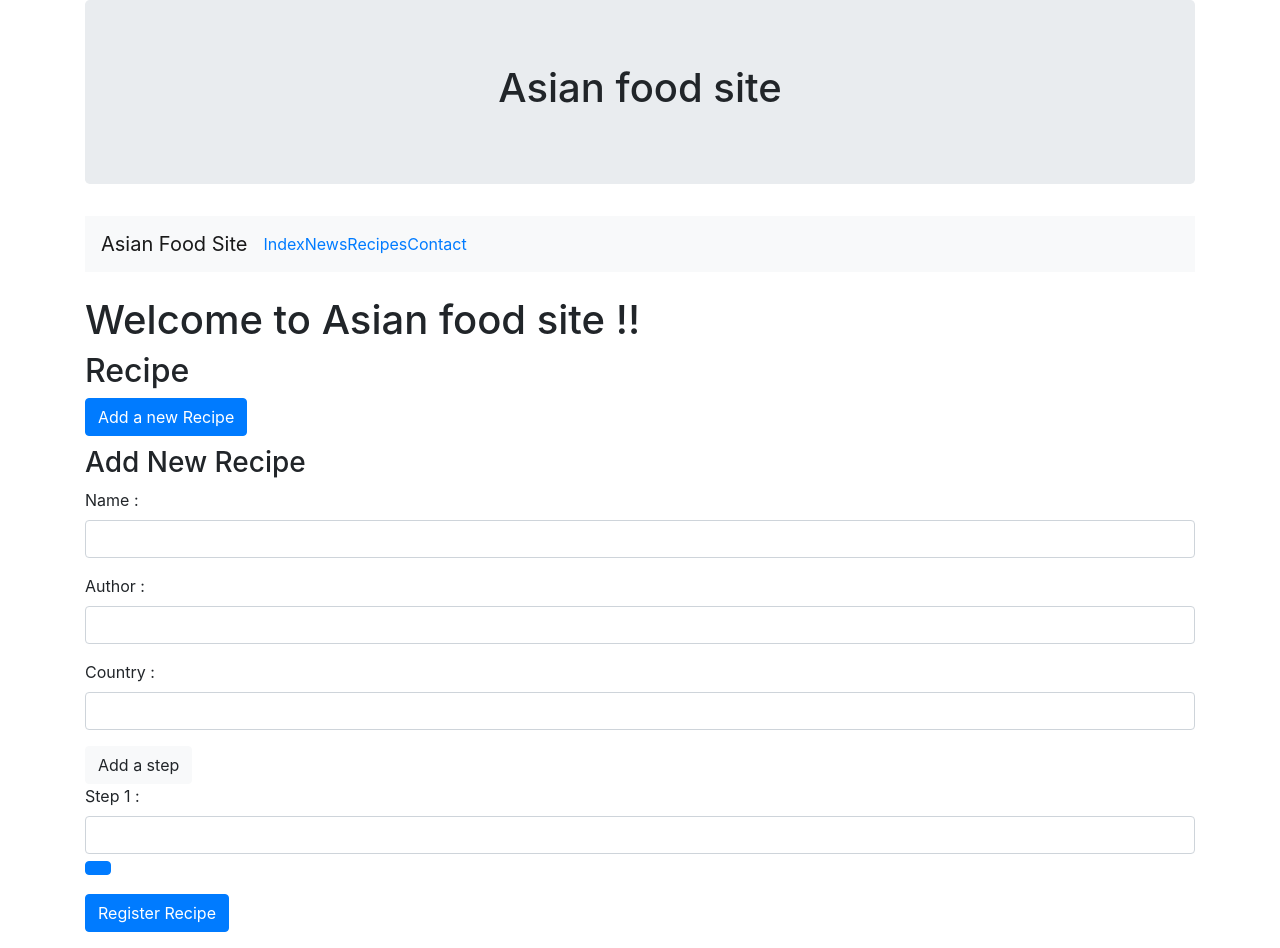
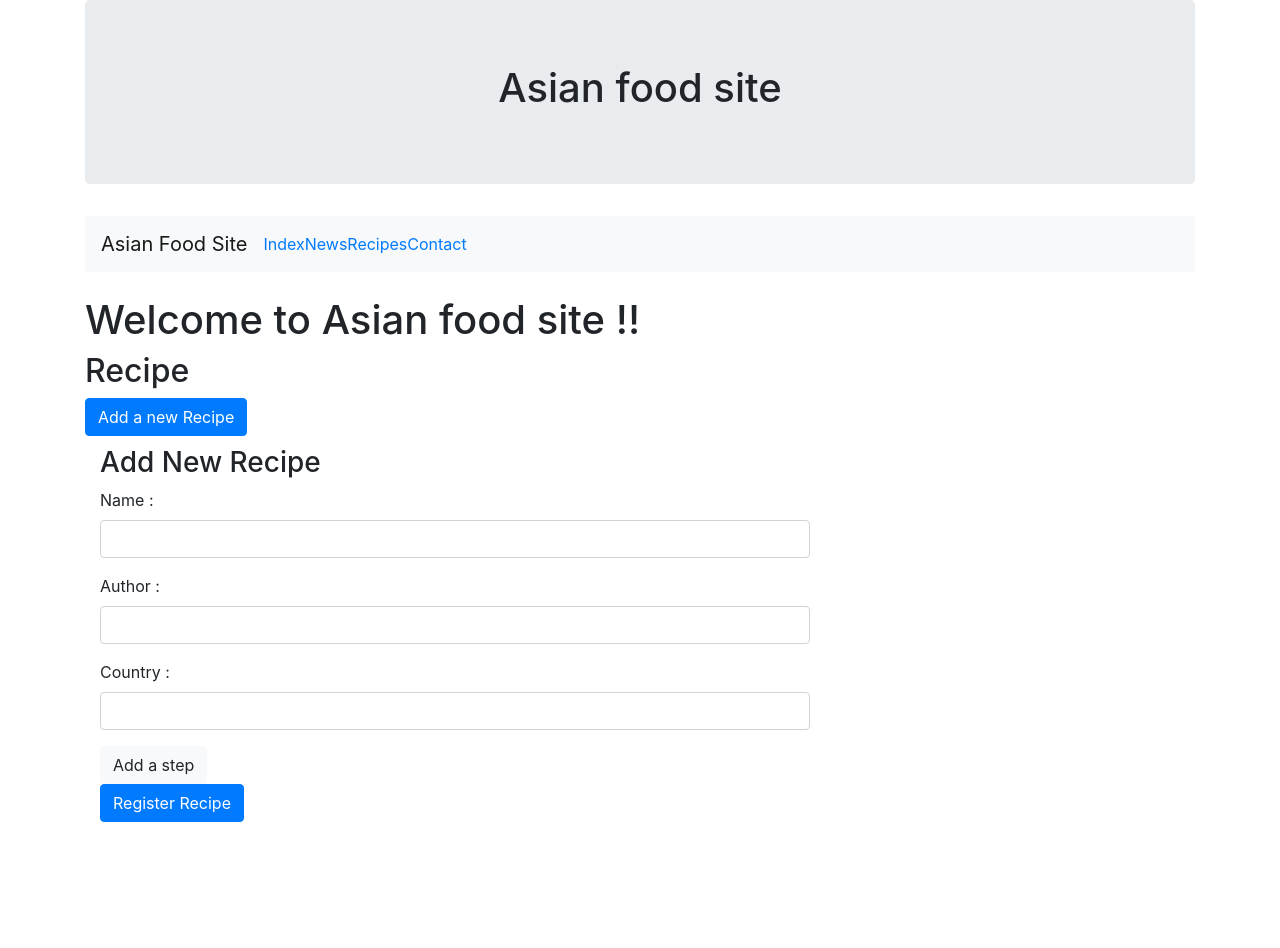
Before and after one commit to CardStrife95/AsianFoodSite, a React (Create React App) app: page /recipe/create in a window 1280 px wide. After the commit the page ends 838 px from the top, so only its background shows below. Built offline with nearby package versions, Linux system fonts and the light colour scheme.

Commit message:
modif CEI recipe

```diff
--- a/src/components/recipe/recipe.create.component.js
+++ b/src/components/recipe/recipe.create.component.js
@@ -93,7 +93,7 @@ export default class Create extends Component{
         });
     }
     */
-   OnRemoveRecipeStep = idx => () =>{
+   OnRemoveRecipeStep(idx){
        this.setState({
            recipe_steps : this.state.recipe_steps.filter((s,sidx)=>idx !== sidx)
        });
@@ -126,7 +126,7 @@ export default class Create extends Component{
 
     render(){
         return(
-            <div style={{marginTop:10}}>
+            <div className="col-md-8" style={{marginTop:10}}>
                 <h3>Add New Recipe</h3>
                 <form onSubmit={this.OnSubmit}>
                     <div className="form-group">
--- a/src/components/recipe/recipe.edit.component.js
+++ b/src/components/recipe/recipe.edit.component.js
@@ -107,7 +107,7 @@ export default class Edit extends Component{
 
     render(){
         return(
-            <div style={{marginTop:10}}>
+            <div className="col-md-8" style={{marginTop:10}}>
                 <h3>Add New Recipe</h3>
                 <form onSubmit={this.OnSubmit}>
                     <div className="form-group">
--- a/src/components/recipe/recipe.index.component.js
+++ b/src/components/recipe/recipe.index.component.js
@@ -31,7 +31,7 @@ export default class Index extends Component{
 
     render(){
         return(
-            <div className="">
+            <div className="col-sm-9">
                 <p>Welcome to the list of recipes.</p>
                 <div className="col-sm-5">
                     <ul className="list-inline">
```
